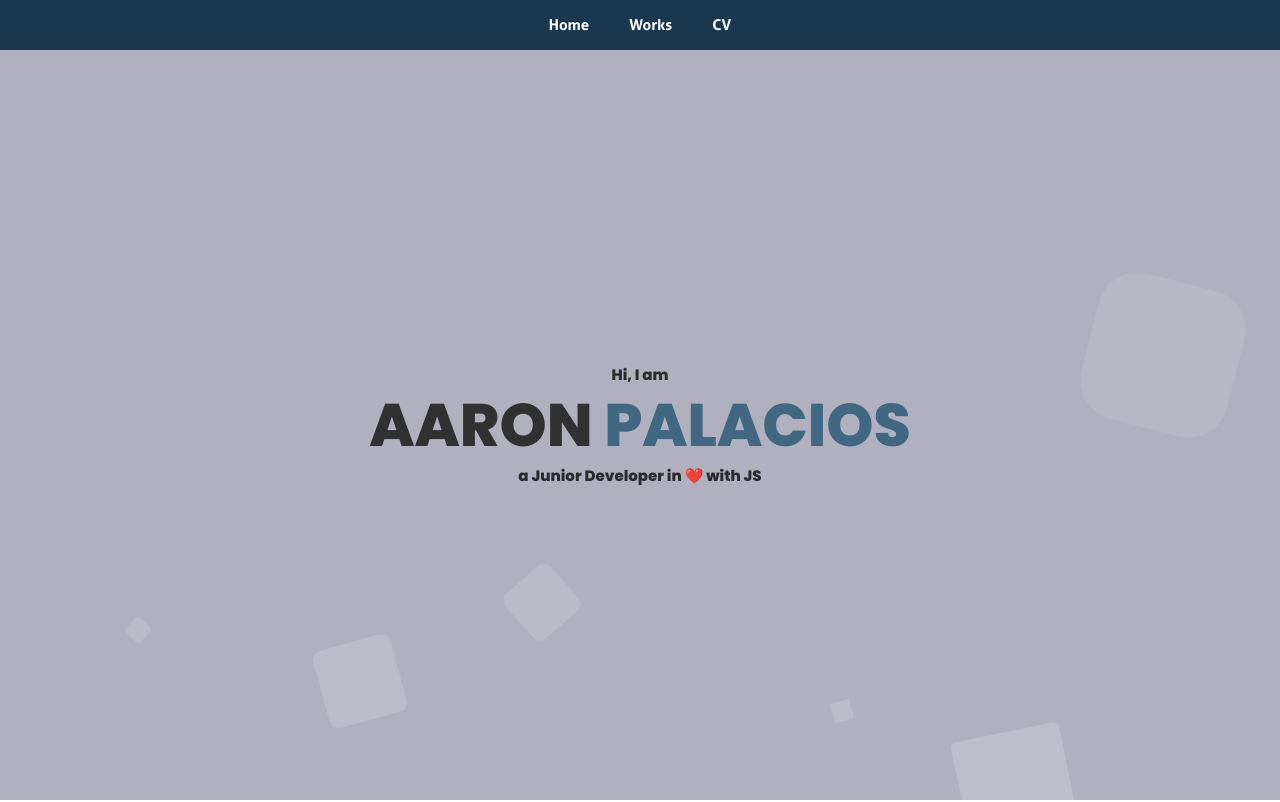
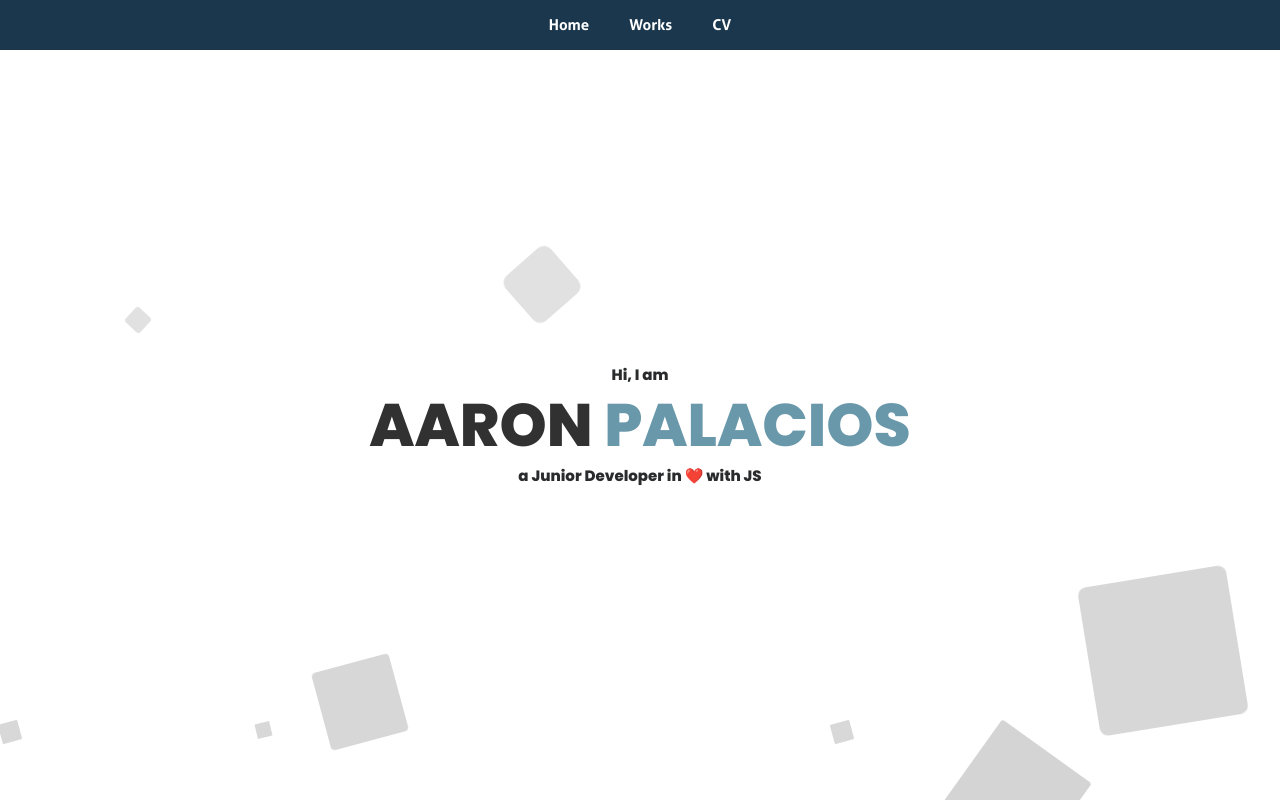
Before and after one commit to apalaciosdev/apalaciosdev-Website, a React (Create React App) app: page / in a window 1280 px wide. Shown: the top 802 px of the page. Built offline with nearby package versions, Linux system fonts and the light colour scheme.

Commit message:
2112311026

```diff
--- a/src/assets/styles/css/animatedBackground.css
+++ b/src/assets/styles/css/animatedBackground.css
@@ -4,7 +4,7 @@
 
 
 .area{
-    background: #b0b0be;
+    background: #ffffff;
     background: -webkit-linear-gradient(to left, #8f94fb, #4e54c8);
     width: 100%;
     height:100vh;
@@ -23,7 +23,7 @@
 }
 
 .circles ul{
-    width: 100%;
+    width: 100vw;
 }
 
 .circles li{
@@ -32,9 +32,10 @@
     list-style: none;
     width: 20px;
     height: 20px;
-    background: rgba(255, 255, 255, 0.2);
-    animation: animate 25s linear infinite;
+    background: rgba(34, 33, 33, 0.2);
+    animation: animate 55s linear infinite;
     bottom: -150px;
+
 
 }
 
@@ -83,12 +84,7 @@
     animation-delay: 3s;
 }
 
-.circles li:nth-child(7){
-    left: 35%;
-    width: 150px;
-    height: 150px;
-    animation-delay: 7s;
-}
+
 
 .circles li:nth-child(8){
     left: 50%;
@@ -111,7 +107,7 @@
     width: 150px;
     height: 150px;
     animation-delay: 0s;
-    animation-duration: 11s;
+    animation-duration: 51s;
 }
 
 
@@ -125,7 +121,7 @@
     }
 
     100%{
-        transform: translateY(-1000px) rotate(720deg);
+        transform: translateY(-2000px) rotate(720deg);
         opacity: 0;
         border-radius: 50%;
     }
--- a/src/assets/styles/jss/header.js
+++ b/src/assets/styles/jss/header.js
@@ -16,7 +16,7 @@ const header = {
   },
 
   surnameTitle: {
-    color: Colors.darkOcean,
+    color: Colors.winter,
   },
 
   generalDiv: {
@@ -26,7 +26,7 @@ const header = {
     flexDirection: 'column',
     width: '100%',
     height: '110vh',
-
+    overflow:'hidden'
   },
 
 }
```
Also changed, not shown: src/components/Header.js (indentation only).
